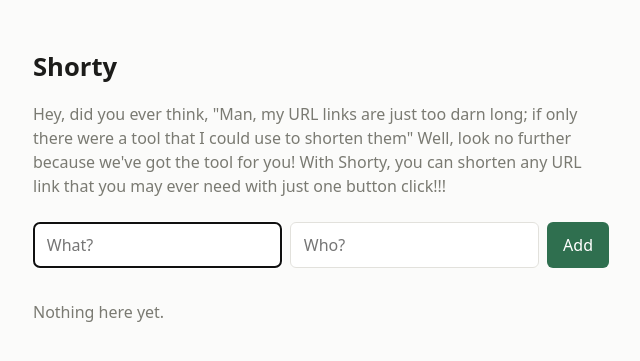
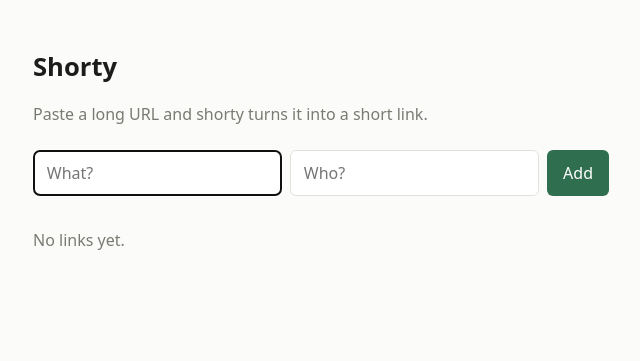
Before and after one commit to mudt-cm104-2026-winter/shorty, a FastAPI app: page / in a window 1280 px wide. Shown: the top 361 px of the page, without its empty margins (319-959 px from the left). Run offline with FastAPI, Linux system fonts and the light colour scheme.

Commit message:
Rename page to shorty, update intro and empty state

```diff
--- a/app/templates/index.html
+++ b/app/templates/index.html
@@ -11,10 +11,7 @@
     <main>
       <h1>Shorty</h1>
       <p class="intro">
-        Hey, did you ever think, "Man, my URL links are just too darn long; if
-        only there were a tool that I could use to shorten them" Well, look no
-        further because we've got the tool for you! With Shorty, you can shorten
-        any URL link that you may ever need with just one button click!!!
+        Paste a long URL and shorty turns it into a short link.
       </p>
 
       <form class="add" action="/add" method="post">
@@ -47,7 +44,7 @@
         </tbody>
       </table>
       {% else %}
-      <p class="empty">Nothing here yet.</p>
+      <p class="empty">No links yet.</p>
       {% endif %}
     </main>
   </body>
```
